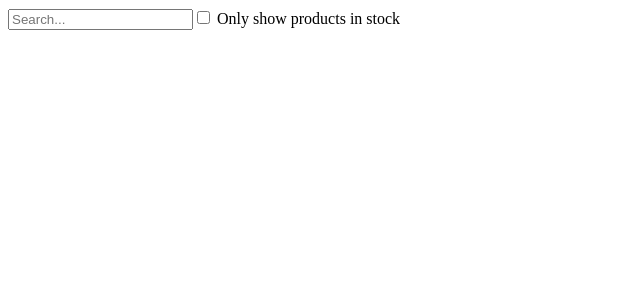
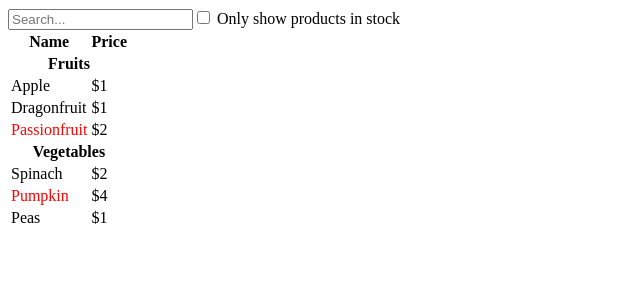
Before and after one commit to changDDAO/react-doc, a React (Vite) app: page / in a window 1280 px wide. Shown: the top 300 px of the page, without its empty margins (0-640 px from the left). Built offline with nearby package versions, Linux system fonts and the light colour scheme.

Commit message:
feat: ProductTable에서 Products Data props로 전달하기

```diff
--- a/src/App.jsx
+++ b/src/App.jsx
@@ -1,5 +1,6 @@
 import './App.css'
 import SearchBar from "./components/SearchBar.jsx";
+import ProductTable from "./components/ProductTable.jsx";
 
 function App() {
     const PRODUCTS = [
@@ -14,6 +15,7 @@
     return (
         <>
             <SearchBar/>
+            <ProductTable products={PRODUCTS}/>
         </>
     );
 
--- /dev/null
+++ b/src/components/ProductTable.jsx
@@ -0,0 +1,38 @@
+import React from 'react';
+import ProductCategoryRow from "./ProductCategoryRow.jsx";
+import ProductRow from "./ProductRow.jsx";
+
+function ProductTable({products}) {
+    const rows = [];
+    let lastCategory = null;
+    products.forEach((product) => {
+        if (product.category !== lastCategory) {
+            rows.push(
+                <ProductCategoryRow
+                    category={product.category}
+                    key={product.category}/>
+            );
+        }
+        rows.push(
+            <ProductRow
+                product={product}
+                key={product.name}/>
+        );
+        lastCategory = product.category;
+    })
+    return (
+        <table>
+            <thead>
+            <tr>
+                <th>Name</th>
+                <th>Price</th>
+            </tr>
+            </thead>
+            <tbody>
+            {rows}
+            </tbody>
+        </table>
+    );
+}
+
+export default ProductTable;
```
